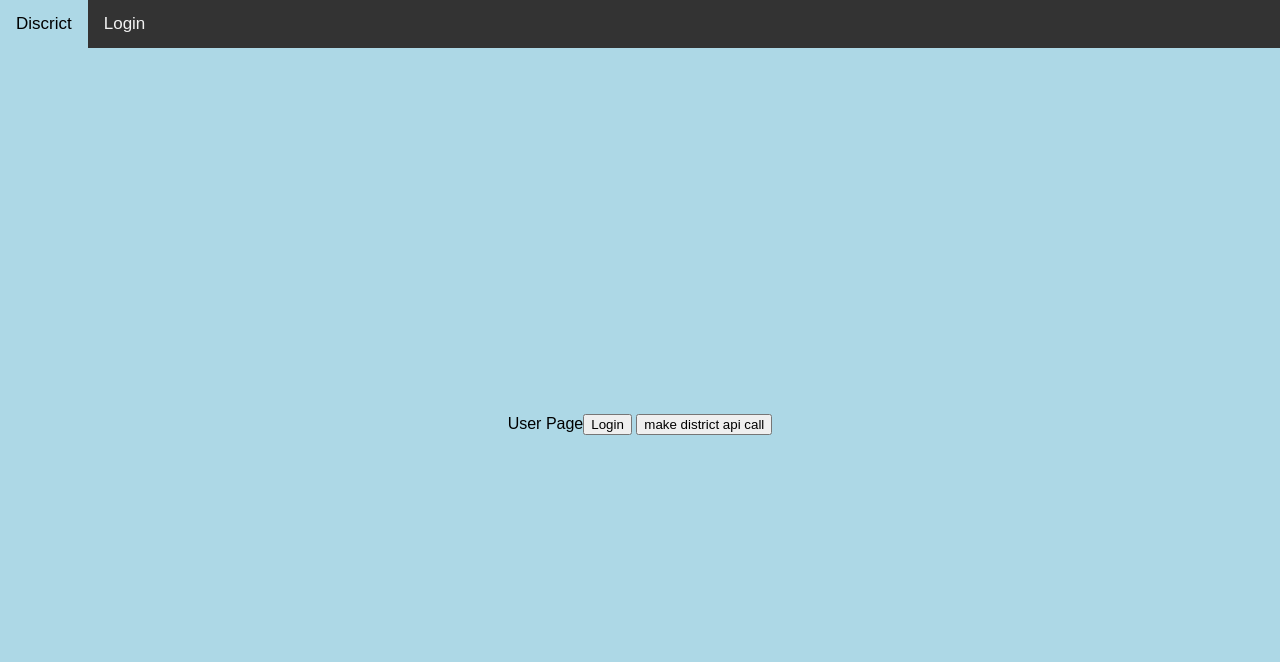
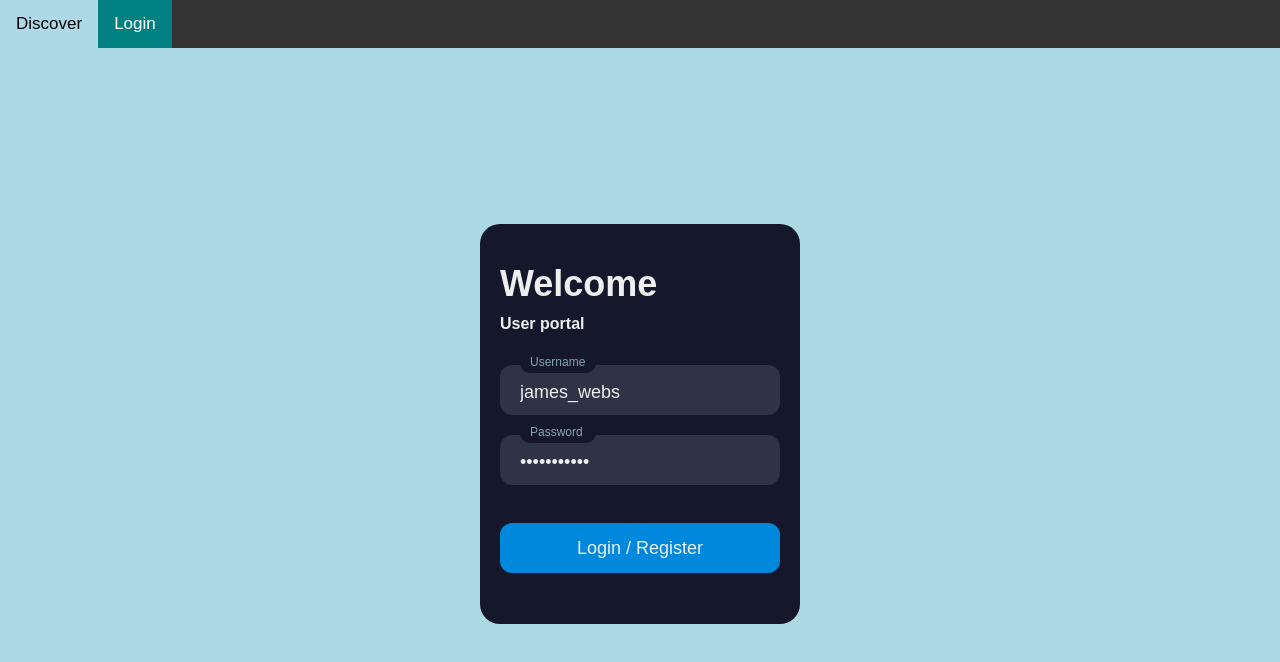
Before and after one commit to Cykelapan/jkpgcity, a website with bundled scripts: page frontend/index.html in a window 1280 px wide. Built offline with nearby package versions, Linux system fonts and the light colour scheme.

Commit message:
feat: login via form

```diff
--- a/frontend/css/index.css
+++ b/frontend/css/index.css
@@ -32,6 +32,7 @@ body {
 .container.active {
   left: 0;
   display: flex;
+  flex-direction: column;
   justify-content: center;
   align-items: center;
 }
--- a/frontend/index.html
+++ b/frontend/index.html
@@ -8,36 +8,49 @@
   <body>
     <nav class="topnav" id="topNavBar">
       <!-- <a class="active">Discover</a> -->
-      <a data-target="discover">Discrict</a>
-      <a data-target="login">Login</a>
+      <a data-target="discover" class="">Discover</a>
+      <a data-target="login" class="active">Login</a>
       <a class="icon" onclick="toggleNavbar()">
         <i class="fa fa-bars"></i>
       </a>
     </nav>
-    <section data-source="login" class="container">
-      <div class="form">
+    <section data-source="login" class="container active">
+      <form id="login-form" class="form">
         <div class="title">Welcome</div>
         <div class="subtitle">User portal</div>
         <div class="input-container ic1">
-          <input id="username" class="input" type="text" placeholder=" " />
+          <input
+            id="username"
+            name="username"
+            class="input"
+            type="text"
+            placeholder=" "
+            value="james_webs"
+          />
           <div class="cut"></div>
           <label for="username" class="placeholder">Username</label>
         </div>
         <div class="input-container ic2">
-          <input id="password" class="input" type="text" placeholder=" " />
+          <input
+            id="password"
+            name="password"
+            class="input"
+            type="password"
+            placeholder=" "
+            value="hello123123"
+          />
           <div class="cut"></div>
           <label for="password" class="placeholder">Password</>
         </div>
-        <button type="text" class="submit">Login / Register</button>
-      </div>
+        <button type="submit" class="submit">Login / Register</button>
+      </form>
+      <div id="api_result"></div>
     </section>
-    <section data-source="discover" class="container active">
+    <section data-source="discover" class="container">
       User Page
       <div>
-        <button id="login" type="button" name="button">Login</button>
         <button id="district-api" type="button" name="button">make district api call</button>
       </div>
-      <div id="api_result"></div>
     </section>
   </body>
   <script type="module" src="./js/index.js" charset="utf-8"></script>
--- a/frontend/js/functionality.js
+++ b/frontend/js/functionality.js
@@ -15,7 +15,7 @@ for (targetBtn of targetButtons) {
 
     // switch active screen:
     // incase error default to first screen
-    const isSwitchedScreen = switchActiveScreen(eventData)
+    const isSwitchedScreen = switchActiveScreen(eventData);
 
     if (!isSwitchedScreen && sourcePages.length !== 0) {
       sourcePages[0].classList.toggle("active", true);
--- a/frontend/js/index.js
+++ b/frontend/js/index.js
@@ -6,14 +6,17 @@ import { login } from "./route/login.js"
 FetchHeader.add('Accept', 'application/json');
 FetchHeader.add('Content-Type', 'application/json');
 
-const loginButton = document.querySelector("#login");
+const loginForm = document.querySelector("#login-form");
 const district = document.querySelector("#district-api");
-const api_result = document.querySelector("#api_result")
 
-loginButton.addEventListener("click", () => {
-  login()
+loginForm.addEventListener("submit", (event) => {
+  event.preventDefault();
+
+  const myFormData = new FormData(event.target);
+  const form = Object.fromEntries(myFormData);
+  login(form);
 });
 
-district.addEventListener("click", () => {
+district.addEventListener("click", (event) => {
   getDisctrict()
 });
--- a/frontend/js/route/login.js
+++ b/frontend/js/route/login.js
@@ -5,14 +5,17 @@ import request from "../util/request.js"
 const controller = new AbortController();
 const signal = controller.signal;
 
-export async function login() {
+const api_result = document.querySelector("#api_result");
+
+export async function login({ username, password }) {
+  console.log(username, password);
   try {
     const response = await request("/login", {
       method: "POST",
       headers: CreateHeaders.getHeaders(),
       body: JSON.stringify({
-        username: "james_webs",
-        password: "hello123123"
+        username: username,
+        password: password
       }),
       signal: signal
     });
@@ -20,7 +23,7 @@ export async function login() {
     const bearer_token = response.headers.get('Authorization');
     CreateHeaders.addAuth(bearer_token)
 
-    const data = await response.json()
+    const data = await response.json();
     api_result.textContent = data.description;
   } catch (error) {
     console.error(`Fetch error: ${error.message}`);
--- a/frontend/js/util/request.js
+++ b/frontend/js/util/request.js
@@ -3,7 +3,10 @@ import CreateHeaders from "./headerManager.js"
 
 async function sideEffect(response) {
   const bearer_token = response.headers.get('Authorization');
-  CreateHeaders.addAuth(bearer_token)
+
+  if (!bearer_token) { return; }
+
+  CreateHeaders.addAuth(bearer_token);
 }
 
 async function request(url, config) {
```
